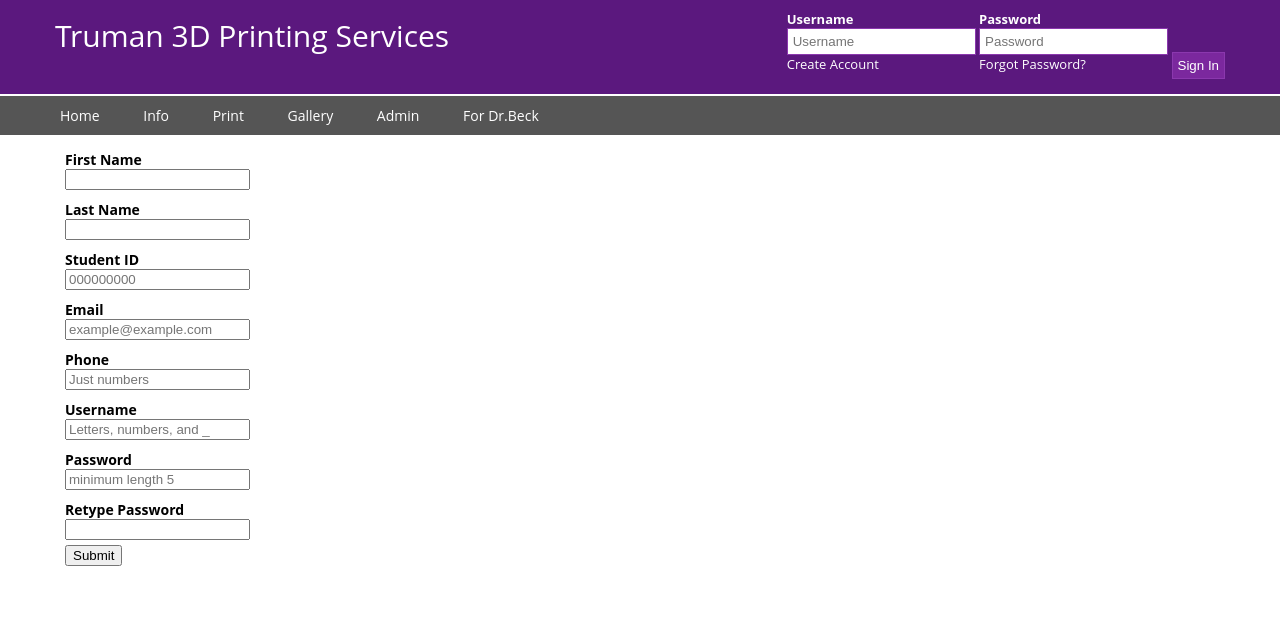
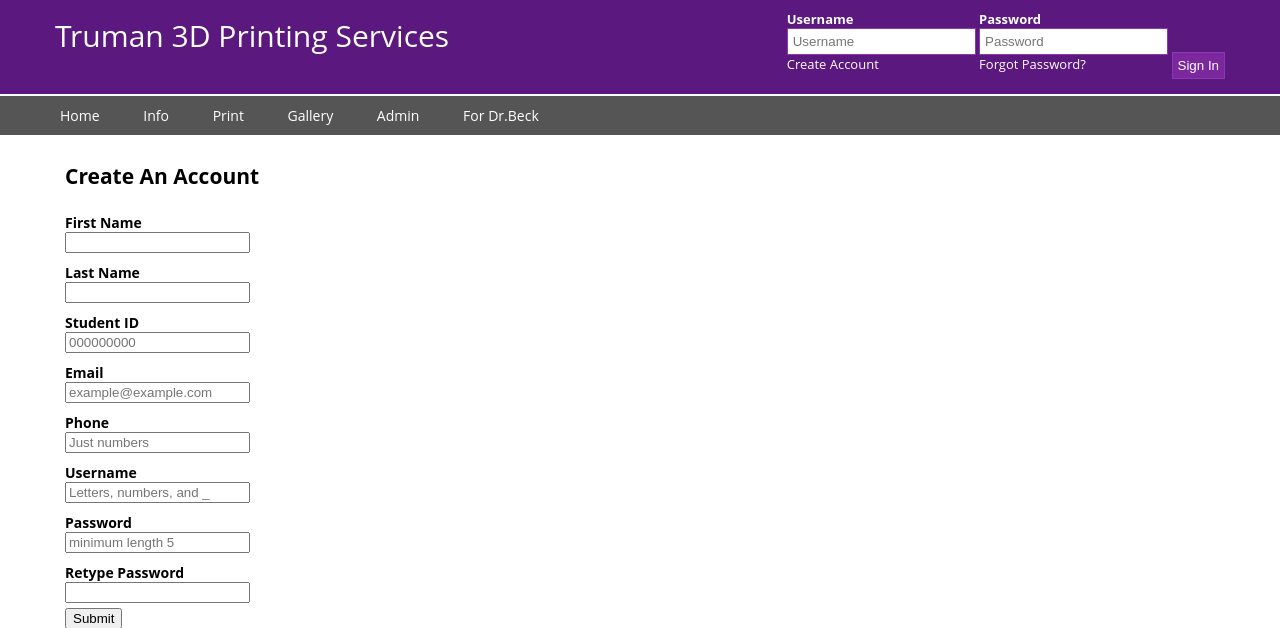
Before and after one commit to jld3781/Truman-3D-Printing-Services, a PHP site: page /accountCreation.php in a window 1280 px wide. Shown: the top 628 px of the page. Run offline with PHP 8.4, Linux system fonts and the light colour scheme.

Commit message:
Added comments and extra headers

```diff
--- a/accountCreation.php
+++ b/accountCreation.php
@@ -87,6 +87,9 @@
       </p>
 
     <?php else: ?>
+      <h2>
+        Create An Account
+      </h2>
 
       <form method="post" action="accountCreation.php">
         <fieldset>
--- a/gallery.php
+++ b/gallery.php
@@ -1,5 +1,6 @@
  <?php
   # Samuel Livingston
+  # Still waiting for javascript on this one
   error_reporting(E_ALL);
   ini_set('display_errors', '1');
 
```
